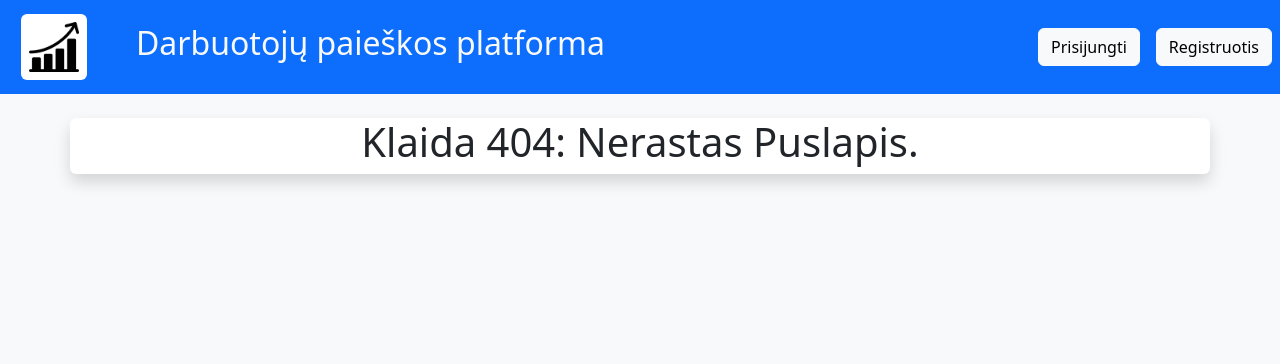
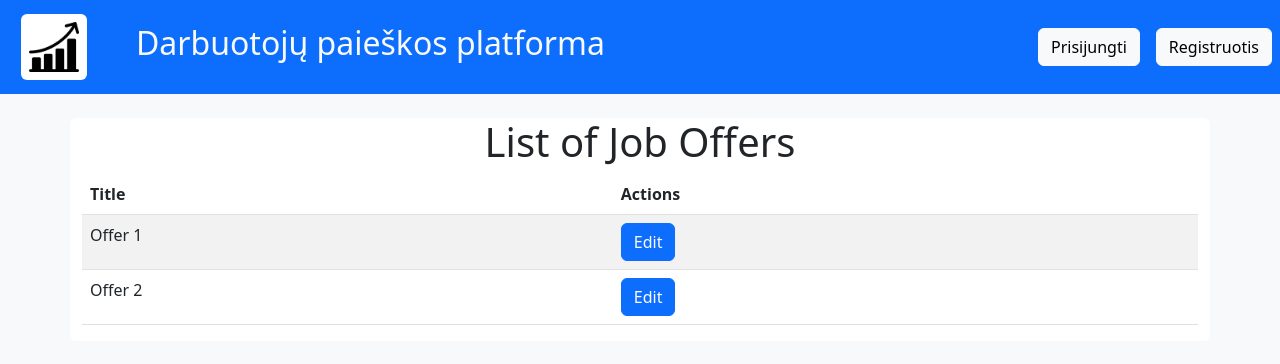
Before and after one commit to Karolinskis/recruitment-platform, a React (Vite) app in the folder frontend/: page /employer/edit-offer in a window 1280 px wide. Before the commit this address had no page. Shown: the top 364 px of the page. Built offline with nearby package versions, Linux system fonts and the light colour scheme.

Commit message:
Added edit job offer page

```diff
--- a/frontend/src/AppRoutes.jsx
+++ b/frontend/src/AppRoutes.jsx
@@ -21,6 +21,7 @@ import RateWorker from "../views/employer/RateWorker";
 import CheckWorkerAvailability from "../views/employer/CheckWorkerAvailability";
 import DeleteEmployerAccount from "../views/employer/DeleteAccount";
 import SendEmailToWorker from "../views/employer/SendEmailToWorker";
+import EditJobOffer from "../views/employer/EditJobOffer";
 
 import RequireAuth from "../components/RequireAuth";
 import DeleteAccount from "../views/account/DeleteAccount";
@@ -55,6 +56,7 @@ function AppRoutes() {
           <Route path="employer/check-worker-availability" element={<CheckWorkerAvailability/>} />
           <Route path="employer/delete-account" element={<DeleteEmployerAccount/>} />
           <Route path="employer/send-email" element={<SendEmailToWorker/>} />
+          <Route path="employer/edit-offer" element={<EditJobOffer/>} />
 
           <Route path="account/edit" element={<EditAccount />} />
           <Route path="jobsad/id" element={<JobOffer />} />
--- /dev/null
+++ b/frontend/views/employer/EditJobOffer.jsx
@@ -0,0 +1,41 @@
+import React, { useState, useEffect } from 'react';
+
+function JobOffersPage() {
+  const [jobOffers, setJobOffers] = useState([
+    { id: 1, title: 'Offer 1' },
+    { id: 2, title: 'Offer 2' },
+    // Add more template offers here
+  ]);
+
+  useEffect(() => {
+    // Fetch the list of job offers from the backend and set them in the state (in a real application)
+  }, []);
+
+  return (
+    <div className="container bg-white rounded">
+      <h1 className="text-center">List of Job Offers</h1>
+      <table className="table table-striped">
+        <thead>
+          <tr>
+            <th>Title</th>
+            <th>Actions</th>
+          </tr>
+        </thead>
+        <tbody>
+          {jobOffers.map((offer, index) => (
+            <tr key={offer.id}>
+              <td>{offer.title}</td>
+              <td>
+                <button className="btn btn-primary" onClick={() => handleEdit(offer.id)}>
+                  Edit
+                </button>
+              </td>
+            </tr>
+          ))}
+        </tbody>
+      </table>
+    </div>
+  );
+}
+
+export default JobOffersPage;
```
